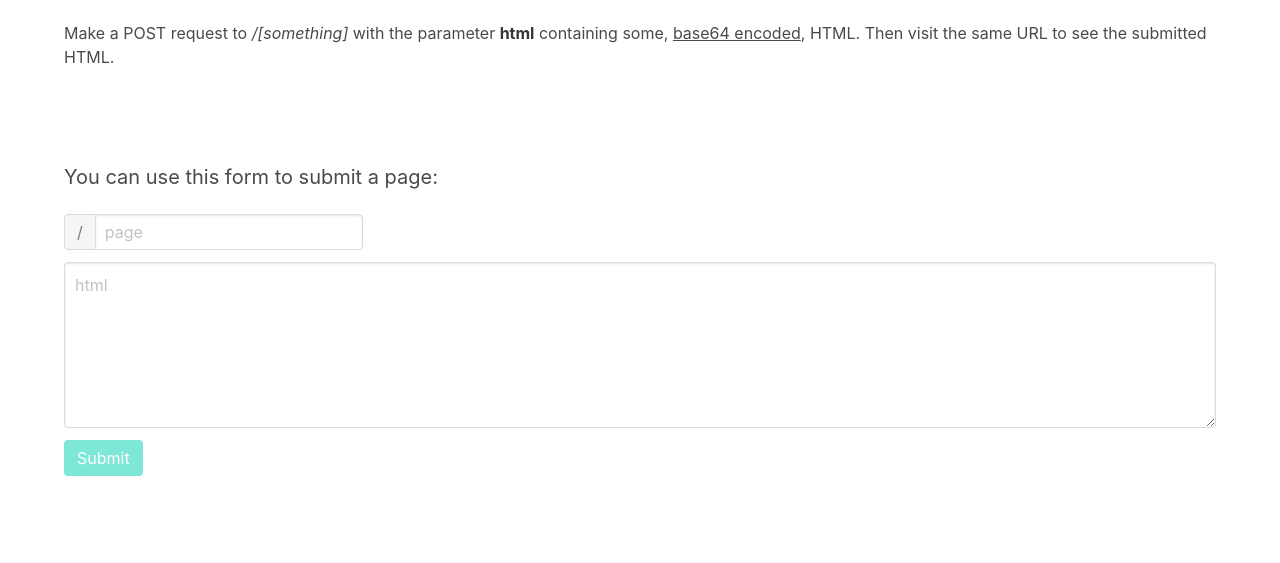
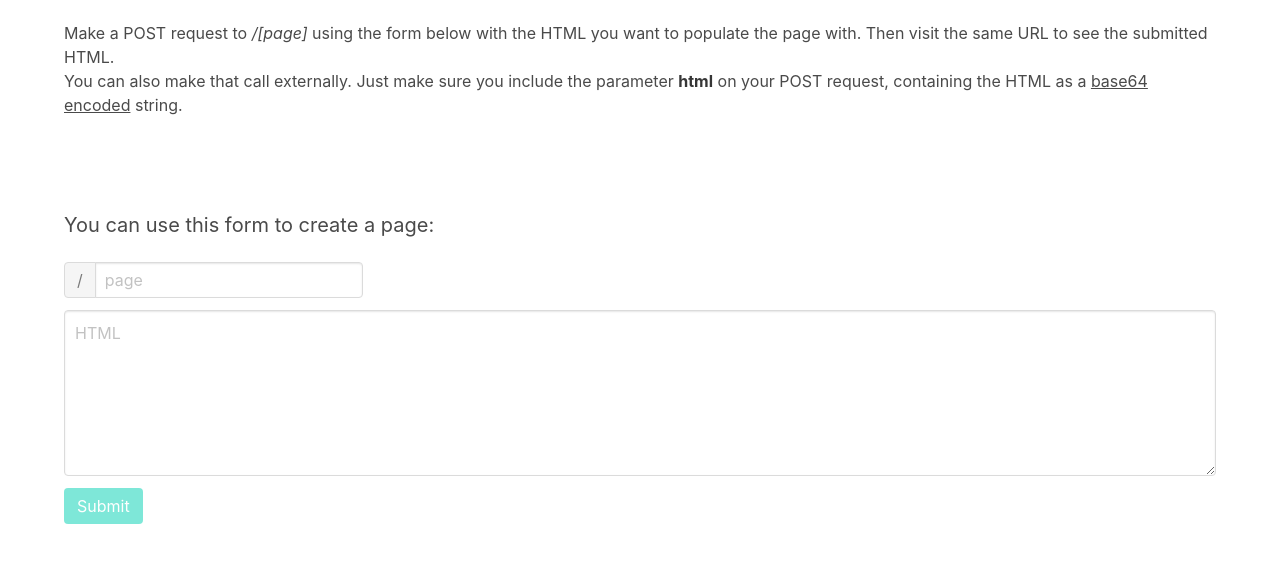
Before and after one commit to diogoaguiar/openpage, a website: page src/views/home.html in a window 1280 px wide. Shown: the part 87-650 px from the top of the page. Drawn offline with nearby package versions, Linux system fonts and the light colour scheme.

Commit message:
Update frontpage text

```diff
--- a/src/main.js
+++ b/src/main.js
@@ -3,7 +3,7 @@ const fs = require('fs');
 const mustacheExpress = require('mustache-express');
 
 const app = express();
-const port = 80;
+const port = 8855;
 const pages = './pages/';
 const ext = '.html';
 
--- a/src/views/home.html
+++ b/src/views/home.html
@@ -17,8 +17,11 @@
                         Welcome to OpenPages
                     </h1>
                     <p>
-                        Make a POST request to <i>{{base_url}}/[something]</i> with the parameter <strong>html</strong> containing some, <u>base64 encoded</u>, HTML.
+                        Make a POST request to <i>{{base_url}}/[page]</i> using the form below with the HTML you want to populate the page with.
                         Then visit the same URL to see the submitted HTML.
+                    </p>
+                    <p>
+                        You can also make that call externally. Just make sure you include the parameter <strong>html</strong> on your POST request, containing the HTML as a <u>base64 encoded</u> string.
                     </p>
                 </div>
             </div>
@@ -27,7 +30,7 @@
         <section class="section">
             <div class="container">
                 <h2 class="subtitle">
-                    You can use this form to submit a page:
+                    You can use this form to create a page:
                 </h2>
                 <form class="form" method="post" :action="page">
                     <div class="field has-addons">
@@ -41,7 +44,7 @@
                         </p>
                     </div>
                     <div class="field">
-                        <textarea v-model="html" class="textarea" placeholder="html" rows="6"></textarea>
+                        <textarea v-model="html" class="textarea" placeholder="HTML" rows="6"></textarea>
                     </div>
                     <input type="hidden" name="html" :value="base64html">
                     <div class="field">
```
